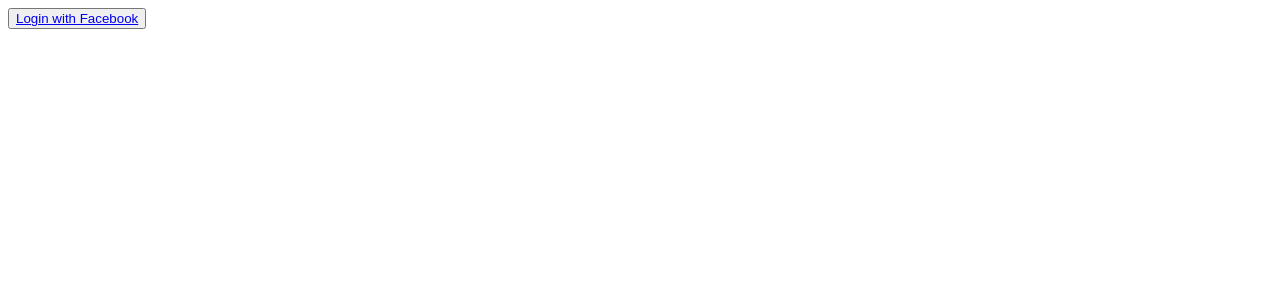
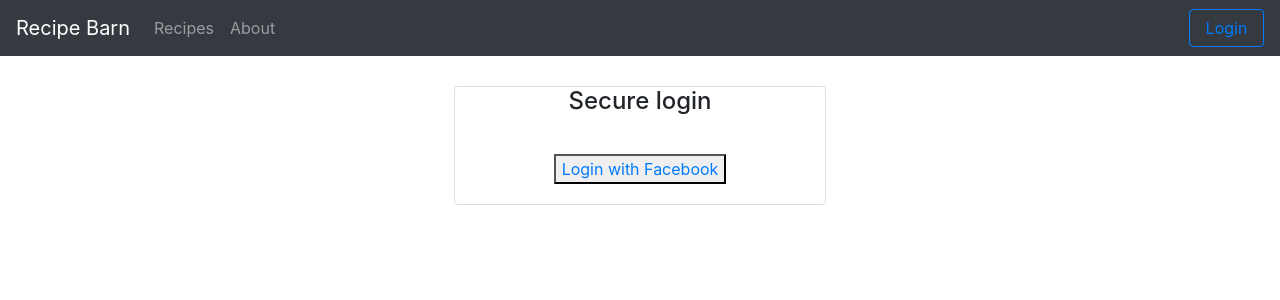
Before and after one commit to marloncard/recipe-item-catalog, a Flask app: page /login in a window 1280 px wide. Shown: the top 300 px of the page. Run offline with Flask 2, Linux system fonts and the light colour scheme; parts of the project's set-up code (start-up, migrations or seed data) failed here and were passed over; some libraries are stand-ins or nearby versions.

Commit message:
Continue styling pages

```diff
--- a/static/master.css
+++ b/static/master.css
@@ -5,3 +5,39 @@
     height: 45px;
     margin-right: 10px;
 }
+.btn {
+    width: 75px;
+}
+.lgbutton {
+    width: 125px;
+    margin-bottom: 20px;
+}
+.descriptbox {
+    width: 75%;
+    padding: 15px;
+    margin-bottom: 10px;
+}
+.row {
+    margin-right:auto;
+    margin-left: auto;
+}
+.flash {
+    background-color: #fff484;
+    width: 100%;
+    text-decoration: none;
+    text-align: center;
+}
+.flash li {
+    list-style-type: none;
+}
+.center{
+    margin-left: auto;
+    margin-right: auto;
+}
+#google {
+    margin-top: 20px;
+    margin-bottom: 10px;
+}
+#facebook {
+    margin-bottom: 20px
+}
--- a/templates/header.html
+++ b/templates/header.html
@@ -2,8 +2,7 @@
 <div class="mr-auto">
     <ul class="navbar-nav">
         <li><a href="{{url_for('showCatalog')}}" class="navbar-brand">Recipe Barn</a></li>
-        <li class="nav-item"><a class="nav-link" href="{{url_for('showCatalog')}}">Home</a></li>
-        <li class="nav-item"><a class="nav-link" href="#">Recipes</a></li>
+        <li class="nav-item"><a class="nav-link" href="{{url_for('showCategory', category_name="appetizers")}}">Recipes</a></li>
         <li class="nav-item"><a class="nav-link" href="#">About</a></li>
     </ul>
 </div>
--- a/templates/home.html
+++ b/templates/home.html
@@ -1,7 +1,7 @@
 {% extends "main.html" %}
 {% block content %}
 {% include "header.html" %}
-<div class="">
+<div class="flash">
     {% with messages = get_flashed_messages() %}
         {% if messages %}
 
@@ -19,6 +19,9 @@
             {% include "category-sidebar.html" %}
         </div>
         <div class="col-sm-8">
+            <a class="btn btn-success lgbutton" href="{{url_for('newRecipe', category_name="appetizers")}}">
+                New Recipe
+            </a>
             <h3>Latest Items:</h3>
             <ul>
                 {% for recipe in latest_recipes %}
--- a/templates/login.html
+++ b/templates/login.html
@@ -1,18 +1,28 @@
 <!DOCTYPE html>
 <html lang="en" dir="ltr">
     <head>
+
         <meta charset="utf-8">
+        <meta name="viewport" content="width=device-width, initial-scale=1, shrink-to-fit=no">
+        <!-- Bootstrap CSS -->
+        <link rel="stylesheet" href="https://stackpath.bootstrapcdn.com/bootstrap/4.1.3/css/bootstrap.min.css" integrity="sha384-MCw98/SFnGE8fJT3GXwEOngsV7Zt27NXFoaoApmYm81iuXoPkFOJwJ8ERdknLPMO" crossorigin="anonymous">
+        <!-- jQuery first, then Popper.js, then Bootstrap JS -->
+        <script src="https://code.jquery.com/jquery-3.3.1.slim.min.js" integrity="sha384-q8i/X+965DzO0rT7abK41JStQIAqVgRVzpbzo5smXKp4YfRvH+8abtTE1Pi6jizo" crossorigin="anonymous"></script>
+        <script src="https://cdnjs.cloudflare.com/ajax/libs/popper.js/1.14.3/umd/popper.min.js" integrity="sha384-ZMP7rVo3mIykV+2+9J3UJ46jBk0WLaUAdn689aCwoqbBJiSnjAK/l8WvCWPIPm49" crossorigin="anonymous"></script>
+        <script src="https://stackpath.bootstrapcdn.com/bootstrap/4.1.3/js/bootstrap.min.js" integrity="sha384-ChfqqxuZUCnJSK3+MXmPNIyE6ZbWh2IMqE241rYiqJxyMiZ6OW/JmZQ5stwEULTy" crossorigin="anonymous"></script>
+        <!-- Custom CSS -->
+        <link rel="stylesheet" href="{{url_for('static', filename='master.css')}}">
         <!--LOAD PRE-REQUISITES FOR GOOGLE SIGN IN -->
-        <script src="//ajax.googleapis.com/ajax/libs/jquery/1.8.2/jquery.min.js">
-        </script>
-
+        <script src="//ajax.googleapis.com/ajax/libs/jquery/1.8.2/jquery.min.js"></script>
         <script src="//apis.google.com/js/platform.js?onload=start"> </script>
 
       <!-- END PRE-REQUISITES FOR GOOGLE SIGN IN -->
         <title>Recipe Barn | Login</title>
     </head>
     <body>
-        <div class="">
+        {% include "header.html" %}
+
+        <div class="flash">
             {% with messages = get_flashed_messages() %}
                 {% if messages %}
 
@@ -24,8 +34,21 @@
                 {% endif %}
             {% endwith %}
         </div>
+
+        <div class="container">
+
+            <div class="row">
+                <div class="col">
+
+                </div>
+
+                <div class="col card">
+
+                <div class="center">
+                    <h4>Secure login</h4>
+                </div>
                 <!-- GOOGLE PLUS SIGN IN-->
-
+                <div id="google" class="center">
 
                           <div id="signinButton">
                           <span class="g-signin"
@@ -70,10 +93,12 @@
 
                   }); } }
                 </script>
-
+            </div>
 
 
                 <!--END GOOGLE PLUS SIGN IN -->
+
+                <div id="facebook" class="center">
                 <!--FACEBOOK SIGN IN -->
                 <script>
                   window.fbAsyncInit = function() {
@@ -137,5 +162,11 @@
 
                         </button>
                 <!--END FACEBOOK SIGN IN -->
-    </body>
-</html>
+                </div>
+                </div>
+                <div class="col">
+
+                </div>
+            </div>
+
+        </div>
--- a/templates/recipe-category.html
+++ b/templates/recipe-category.html
@@ -9,8 +9,8 @@
             {% include "category-sidebar.html" %}
         </div>
         <div class="col-sm-8">
-            <a href="{{url_for('newRecipe', category_name=category.name)}}">
-                <button type="button" name="New Recipe">New Recipe</button>
+            <a class="btn btn-success lgbutton" href="{{url_for('newRecipe', category_name=category.name)}}">
+                New Recipe
             </a>
             <h3 class="text-capitalize">{{category.name}}</h3>
 
--- a/views.py
+++ b/views.py
@@ -148,7 +148,7 @@ def gconnect():
     output += '!</h1>'
     output += '<img src="'
     output += login_session['picture']
-    output += ' " style = "width: 300px; height: 300px;border-radius: 150px;-webkit-border-radius: 150px;-moz-border-radius: 150px;"> '
+    output += ' " style = "width: 150px; height: 150px;border-radius: 150px;-webkit-border-radius: 150px;-moz-border-radius: 150px;"> '
     flash("you are now logged in as %s" % login_session['username'])
     print "done!"
     return output
@@ -266,7 +266,7 @@ def fbconnect():
     output += '!</h1>'
     output += '<img src="'
     output += login_session['picture']
-    output += ' " style = "width: 300px; height: 300px;border-radius: 150px;-webkit-border-radius: 150px;-moz-border-radius: 150px;"> '
+    output += ' " style = "width: 100px; height: 100px;border-radius: 150px;-webkit-border-radius: 150px;-moz-border-radius: 150px;"> '
 
     flash("Now logged in as %s" % login_session['username'])
     return output
```
Also changed, not shown: templates/deleterecipe.html (+11 -5 lines), templates/editrecipe.html (+13 -13 lines), templates/newrecipe.html (+13 -13 lines), templates/recipe.html (+9 -9 lines). Lines whose indentation alone changed are shown as unchanged.
